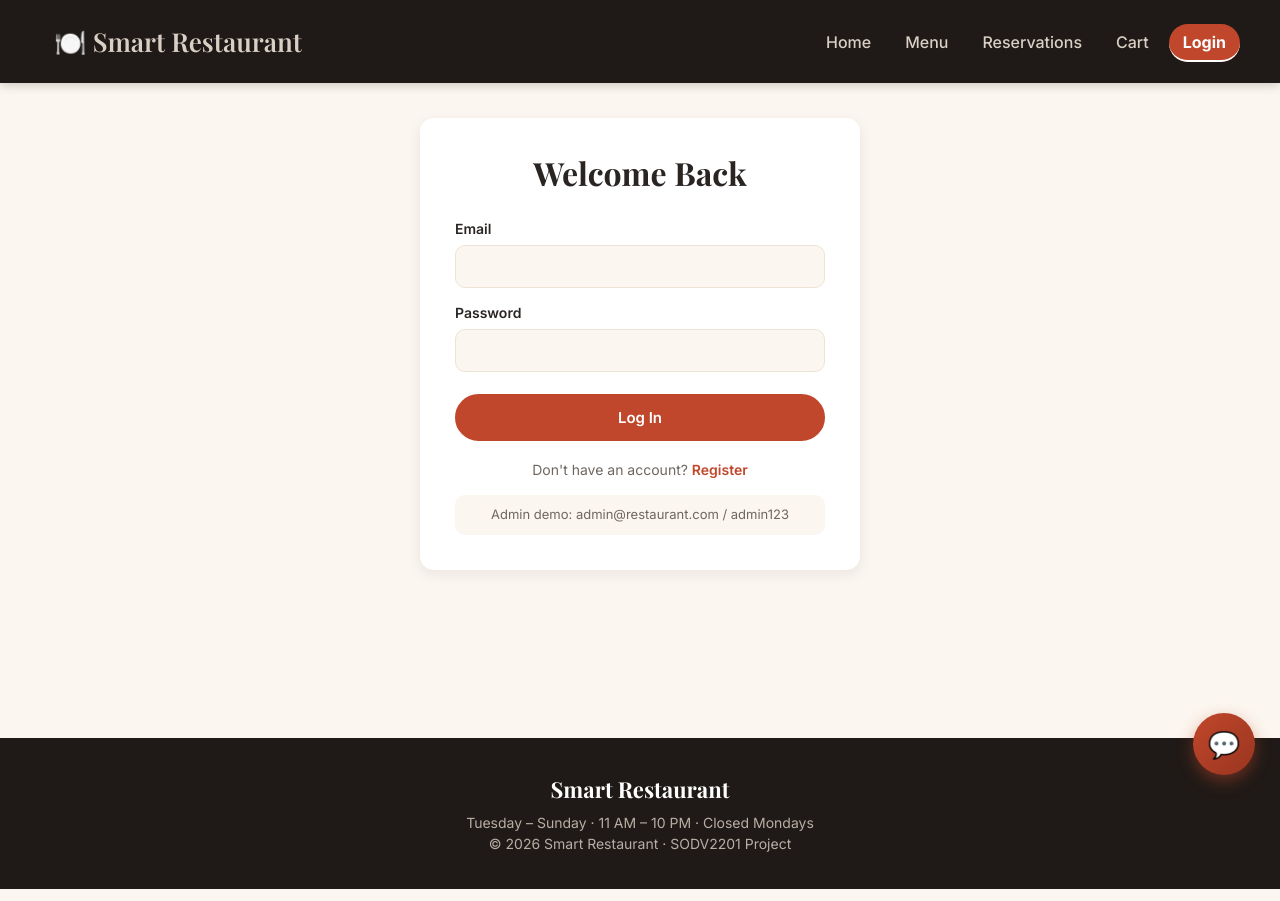
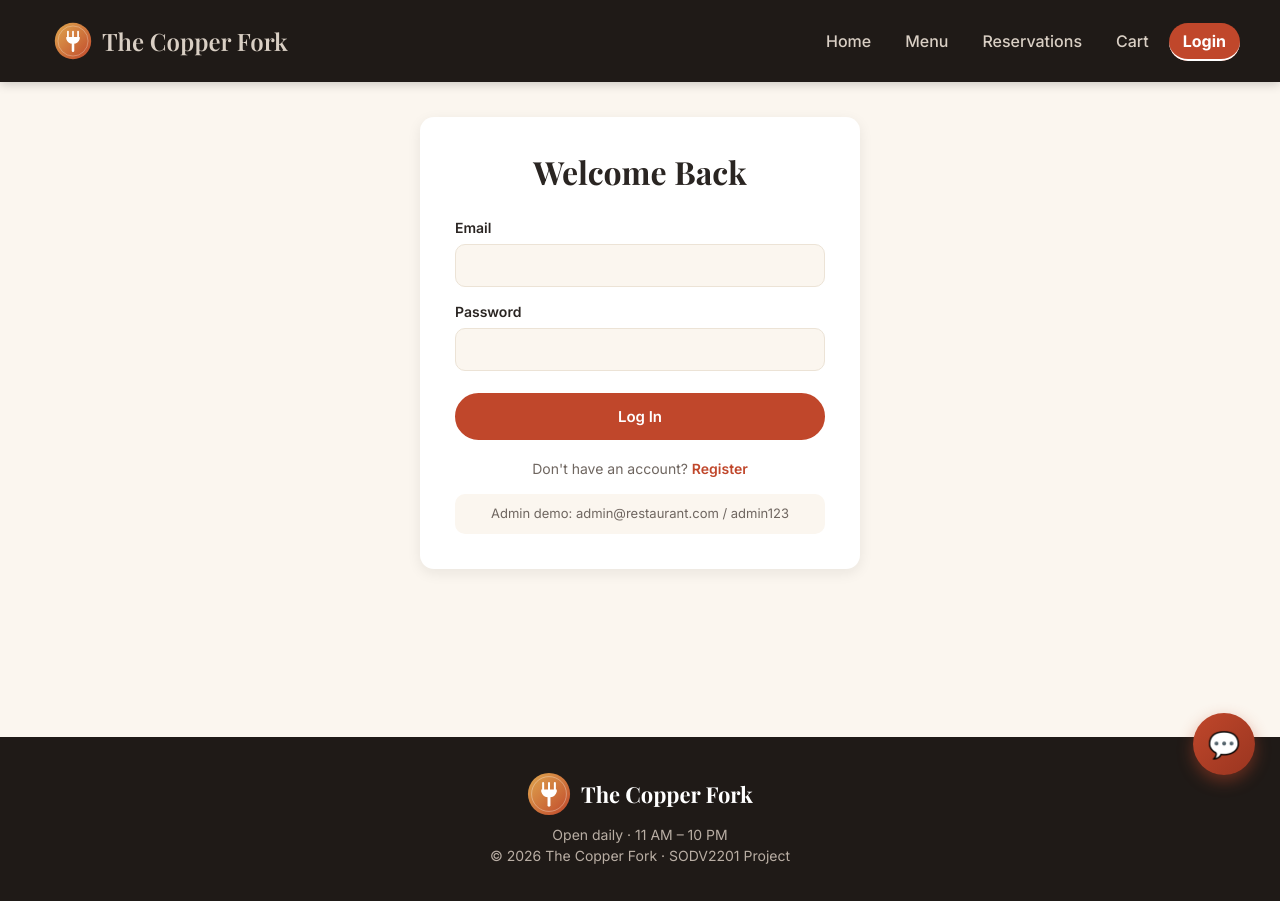
Before and after one commit to bibekpanta007/Smart-Restaurant, a React (Vite) app in the folder client/: page /login in a window 1280 px wide. Built offline with nearby package versions, Linux system fonts and the light colour scheme.

Commit message:
Add restaurant name and custom SVG logo

```diff
--- a/client/index.html
+++ b/client/index.html
@@ -7,7 +7,7 @@
     <link rel="preconnect" href="https://fonts.googleapis.com" />
     <link rel="preconnect" href="https://fonts.gstatic.com" crossorigin />
     <link href="https://fonts.googleapis.com/css2?family=Inter:wght@400;500;600;700&family=Playfair+Display:wght@600;700&display=swap" rel="stylesheet" />
-    <title>Smart Restaurant</title>
+    <title>The Copper Fork</title>
   </head>
   <body>
     <div id="root"></div>
--- a/client/src/components/ChatBot.jsx
+++ b/client/src/components/ChatBot.jsx
@@ -2,6 +2,7 @@ import { useState, useRef, useEffect } from 'react';
 import { aiResponses, fallbackAnswer, suggestedQuestions } from '../data/aiResponses';
 import { useAuth } from '../context/AuthContext';
 import { useOrders } from '../context/OrderContext';
+import { restaurant } from '../data/restaurantInfo';
 
 // turns ['A', 'B', 'C'] into "A, B and C"
 function joinNames(names) {
@@ -59,7 +60,7 @@ function ChatBot() {
 
   const [isOpen, setIsOpen] = useState(false);
   const [messages, setMessages] = useState([
-    { from: 'bot', text: "Hi! I'm your Smart Restaurant assistant. How can I help you today?" },
+        { from: 'bot', text: `Hi! I'm the ${restaurant.name} assistant. How can I help you today?` },
   ]);
   const [input, setInput] = useState('');
   const [isTyping, setIsTyping] = useState(false);
@@ -95,7 +96,7 @@ function ChatBot() {
       {isOpen && (
         <div className="chat-window">
           <div className="chat-header">
-            <span>🤖 Restaurant Assistant</span>
+            <span>{restaurant.name} Assistant</span>
             <button className="close-btn" onClick={() => setIsOpen(false)}>×</button>
           </div>
 
--- a/client/src/components/Footer.jsx
+++ b/client/src/components/Footer.jsx
@@ -1,9 +1,15 @@
+import Logo from './Logo';
+import { restaurant } from '../data/restaurantInfo';
+
 function Footer() {
   return (
     <footer className="footer">
-      <strong>Smart Restaurant</strong>
-      <p>Tuesday – Sunday · 11 AM – 10 PM · Closed Mondays</p>
-      <p>© 2026 Smart Restaurant · SODV2201 Project</p>
+      <div className="footer-logo">
+        <Logo size={44} />
+        <strong>{restaurant.name}</strong>
+      </div>
+      <p>{restaurant.hours}</p>
+      <p>© 2026 {restaurant.name} · SODV2201 Project</p>
     </footer>
   );
 }
--- /dev/null
+++ b/client/src/components/Logo.jsx
@@ -0,0 +1,28 @@
+// The Copper Fork logo, drawn with SVG so it stays sharp at any size
+function Logo({ size = 40 }) {
+  return (
+    <svg width={size} height={size} viewBox="0 0 48 48" aria-hidden="true">
+      <defs>
+        <linearGradient id="copper" x1="0" y1="0" x2="1" y2="1">
+          <stop offset="0%" stopColor="#e0a84f" />
+          <stop offset="100%" stopColor="#c0472b" />
+        </linearGradient>
+      </defs>
+
+      {/* copper circle with a thin inner ring */}
+      <circle cx="24" cy="24" r="23" fill="url(#copper)" />
+      <circle cx="24" cy="24" r="19" fill="none" stroke="white" strokeOpacity="0.35" strokeWidth="1" />
+
+      {/* fork */}
+      <g fill="white">
+        <rect x="16.5" y="11" width="2.2" height="10" rx="1.1" />
+        <rect x="22.9" y="11" width="2.2" height="10" rx="1.1" />
+        <rect x="29.3" y="11" width="2.2" height="10" rx="1.1" />
+        <path d="M15.5 19 h17 v2.5 a8.5 8.5 0 0 1 -8.5 6 a8.5 8.5 0 0 1 -8.5 -6 z" />
+        <rect x="22.4" y="25" width="3.2" height="13" rx="1.6" />
+      </g>
+    </svg>
+  );
+}
+
+export default Logo;
--- a/client/src/components/Navbar.jsx
+++ b/client/src/components/Navbar.jsx
@@ -2,6 +2,8 @@ import { useState } from 'react';
 import { Link, NavLink, useNavigate } from 'react-router-dom';
 import { useCart } from '../context/CartContext';
 import { useAuth } from '../context/AuthContext';
+import Logo from './Logo';
+import { restaurant } from '../data/restaurantInfo';
 
 function Navbar() {
   const { totalItems } = useCart();
@@ -42,7 +44,8 @@ function Navbar() {
   return (
     <nav className="navbar">
       <Link to="/" className="logo" onClick={closeMenu}>
-        🍽️ Smart Restaurant
+        <Logo size={38} />
+        <span>{restaurant.name}</span>
       </Link>
 
       {/* only visible on small screens */}
--- /dev/null
+++ b/client/src/data/restaurantInfo.js
@@ -0,0 +1,6 @@
+// Restaurant details used across the whole site
+export const restaurant = {
+  name: 'The Copper Fork',
+  tagline: 'Fresh • Local • Delicious',
+  hours: 'Open daily · 11 AM – 10 PM',
+};
--- a/client/src/index.css
+++ b/client/src/index.css
@@ -1198,8 +1198,11 @@ input[type='range'] {
 }
 
 .logo {
+  display: flex;
+  align-items: center;
+  gap: 10px;
   font-family: 'Playfair Display', Georgia, serif;
-  font-size: 26px;
+  font-size: 24px;
   font-weight: 700;
   color: white;
   text-decoration: none;
@@ -2604,3 +2607,16 @@ input[type='range'] {
     text-align: left;
   }
 }
+
+/* footer logo */
+.footer-logo {
+  display: flex;
+  align-items: center;
+  justify-content: center;
+  gap: 10px;
+  margin-bottom: 8px;
+}
+
+.footer-logo strong {
+  margin-bottom: 0;
+}
--- a/client/src/pages/Home.jsx
+++ b/client/src/pages/Home.jsx
@@ -1,5 +1,6 @@
 import { Link } from 'react-router-dom';
 import { useMenu } from '../context/MenuContext';
+import { restaurant } from '../data/restaurantInfo';
 
 // small feature boxes under the special
 const features = [
```
